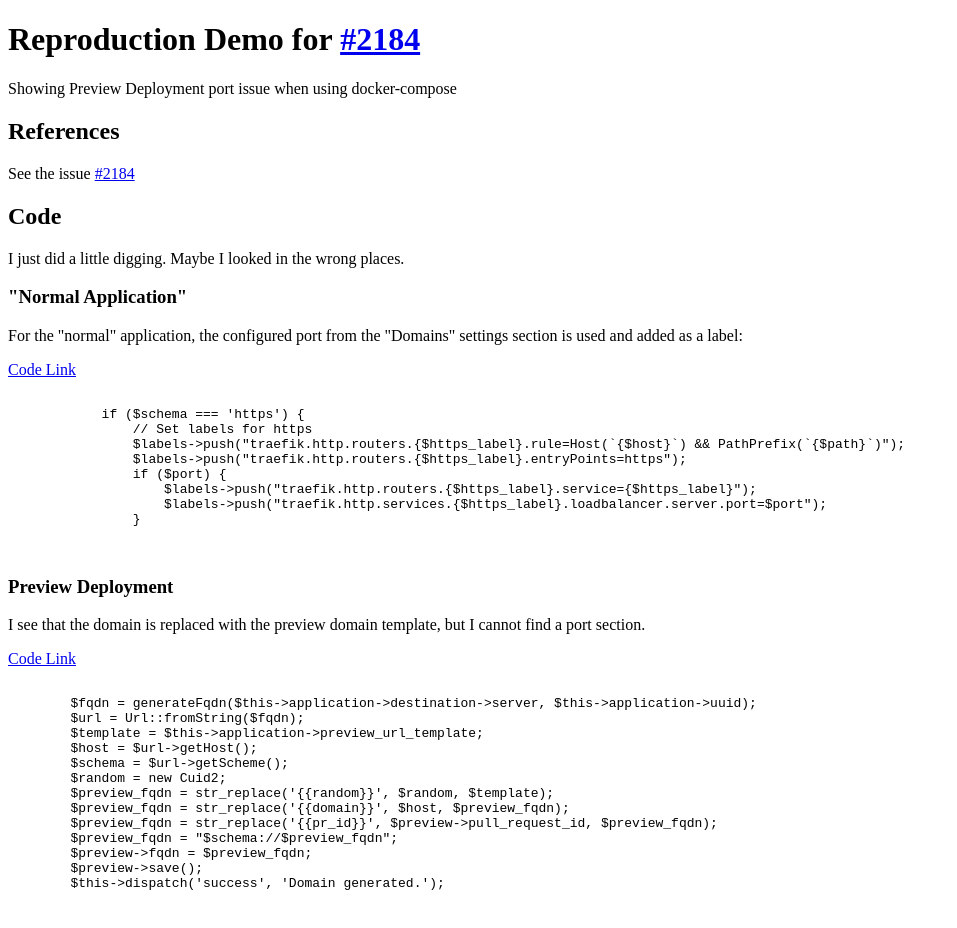
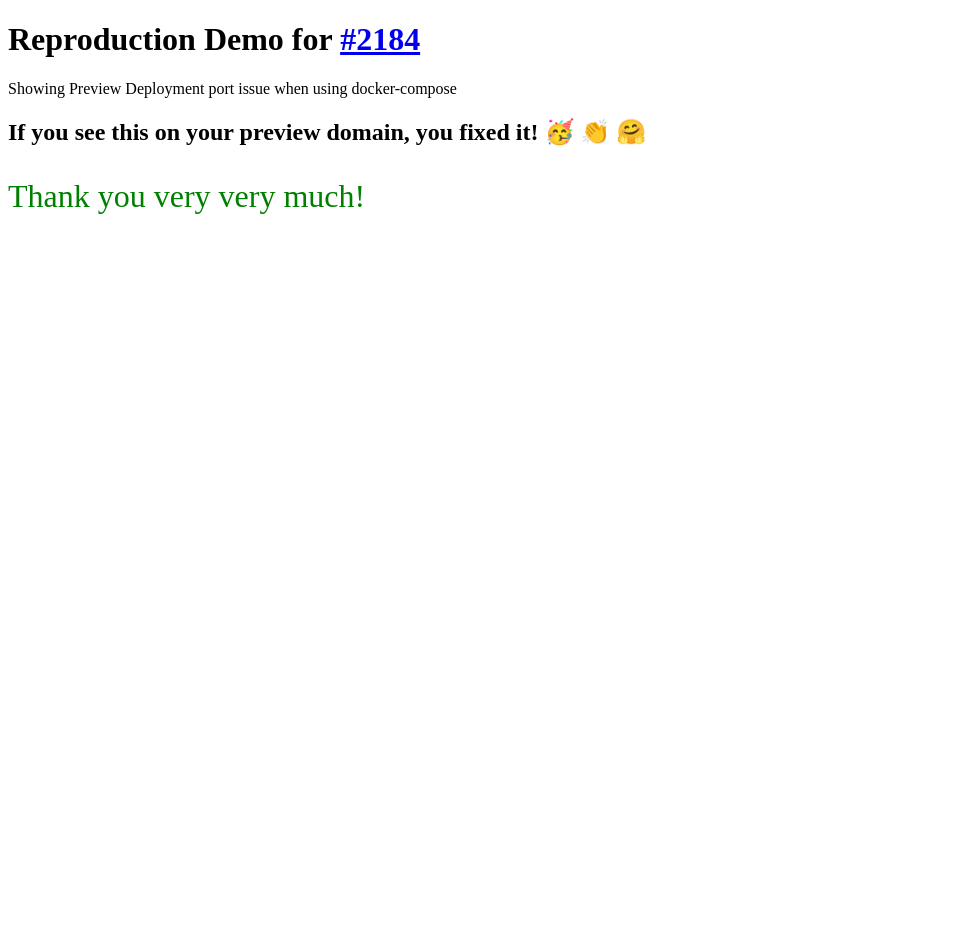
Before and after one commit to chillinPanda/coolify-docker-compose-preview-deployments-traefik-loadbalancer-port-is-missing, a plain HTML site: page www/index.html in a window 1280 px wide. Shown: the whole page, without its empty margins (0-957 px from the left). After the commit the page ends 800 px from the top, so only its background shows below. Drawn offline with Linux system fonts and the light colour scheme.

Commit message:
change index.html showing a success and thank you message

```diff
--- a/www/index.html
+++ b/www/index.html
@@ -9,54 +9,8 @@
   <h1>Reproduction Demo for <a href="https://github.com/coollabsio/coolify/issues/2184">#2184</a></h1>
   <p>Showing Preview Deployment port issue when using docker-compose</p>
 
-  <h2>References</h2>
+  <h2>If you see this on your preview domain, you fixed it! 🥳 👏 🤗</h2>
 
-  <p>See the issue <a href="https://github.com/coollabsio/coolify/issues/2184">#2184</a></p>
-
-  <h2>Code</h2>
-
-  <p>I just did a little digging. Maybe I looked in the wrong places.</p>
-
-  <h3>"Normal Application"</h3>
-
-  <p>For the "normal" application, the configured port from the "Domains" settings section is used and added as a label:</p>
-  <a href="https://github.com/coollabsio/coolify/blob/6cc338b7a66ca68685da52fe28d6cd8b07aa628c/bootstrap/helpers/docker.php#L439">Code Link</a>
-
-  <pre>
-    <code>
-            if ($schema === 'https') {
-                // Set labels for https
-                $labels->push("traefik.http.routers.{$https_label}.rule=Host(`{$host}`) && PathPrefix(`{$path}`)");
-                $labels->push("traefik.http.routers.{$https_label}.entryPoints=https");
-                if ($port) {
-                    $labels->push("traefik.http.routers.{$https_label}.service={$https_label}");
-                    $labels->push("traefik.http.services.{$https_label}.loadbalancer.server.port=$port");
-                }
-    </code>
-  </pre>
-
-  <h3>Preview Deployment</h3>
-
-  <p>I see that the domain is replaced with the preview domain template, but I cannot find a port section.</p>
-
-  <a href="https://github.com/coollabsio/coolify/blob/6cc338b7a66ca68685da52fe28d6cd8b07aa628c/app/Livewire/Project/Application/Previews.php#L97">Code Link</a>
-
-  <pre>
-    <code>
-        $fqdn = generateFqdn($this->application->destination->server, $this->application->uuid);
-        $url = Url::fromString($fqdn);
-        $template = $this->application->preview_url_template;
-        $host = $url->getHost();
-        $schema = $url->getScheme();
-        $random = new Cuid2;
-        $preview_fqdn = str_replace('{{random}}', $random, $template);
-        $preview_fqdn = str_replace('{{domain}}', $host, $preview_fqdn);
-        $preview_fqdn = str_replace('{{pr_id}}', $preview->pull_request_id, $preview_fqdn);
-        $preview_fqdn = "$schema://$preview_fqdn";
-        $preview->fqdn = $preview_fqdn;
-        $preview->save();
-        $this->dispatch('success', 'Domain generated.');
-    </code>
-  </pre>
+  <p style="color: green; font-size: 32px">Thank you very very much!</p>
 </body>
 </html>
```
